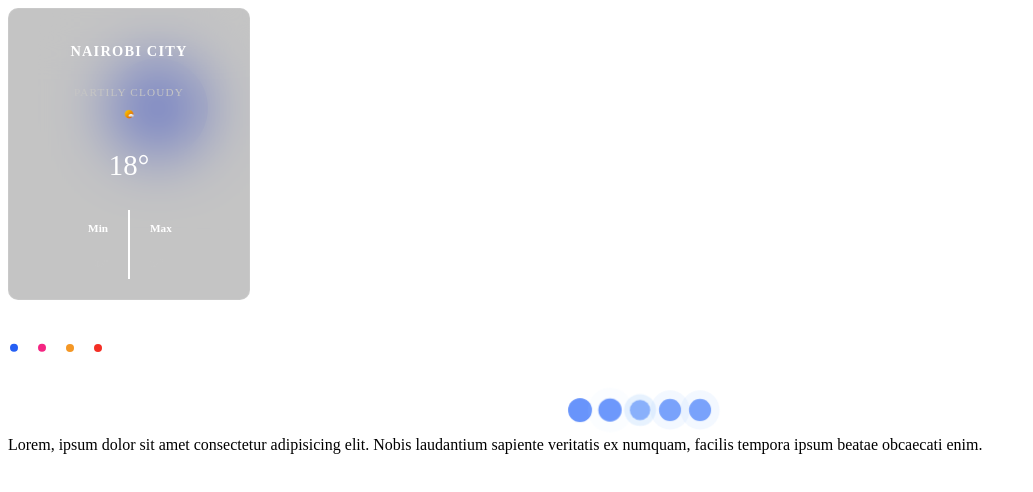
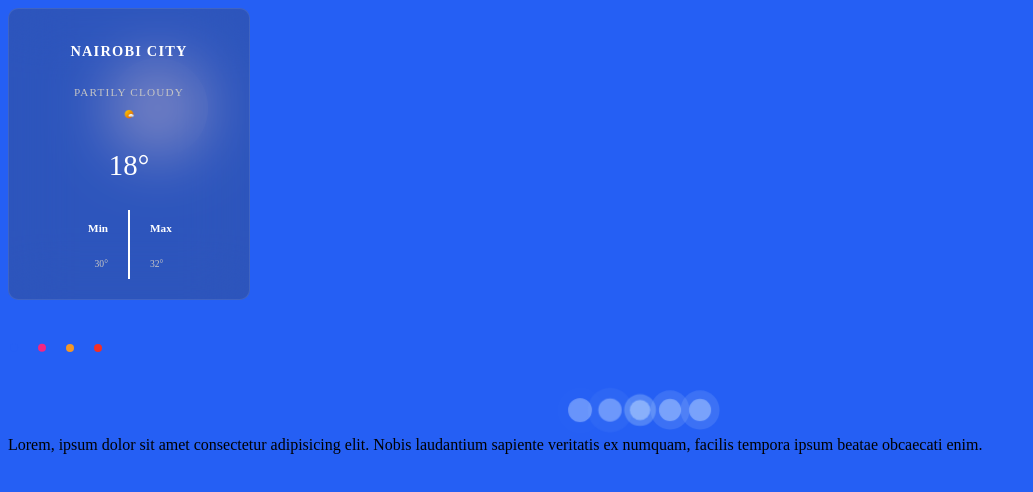
Before and after one commit to Maindi2/assignment, a plain HTML site: page index.html in a window 1280 px wide. Shown: the whole page, without its empty margins (0-1033 px from the left). Drawn offline with Linux system fonts and the light colour scheme.

Commit message:
add changes

```diff
--- a/style.css
+++ b/style.css
@@ -1,4 +1,6 @@
-
+body {
+    background-color: #255ff4;
+}
 
 .cardContainer {
     width: fit-content;
```
